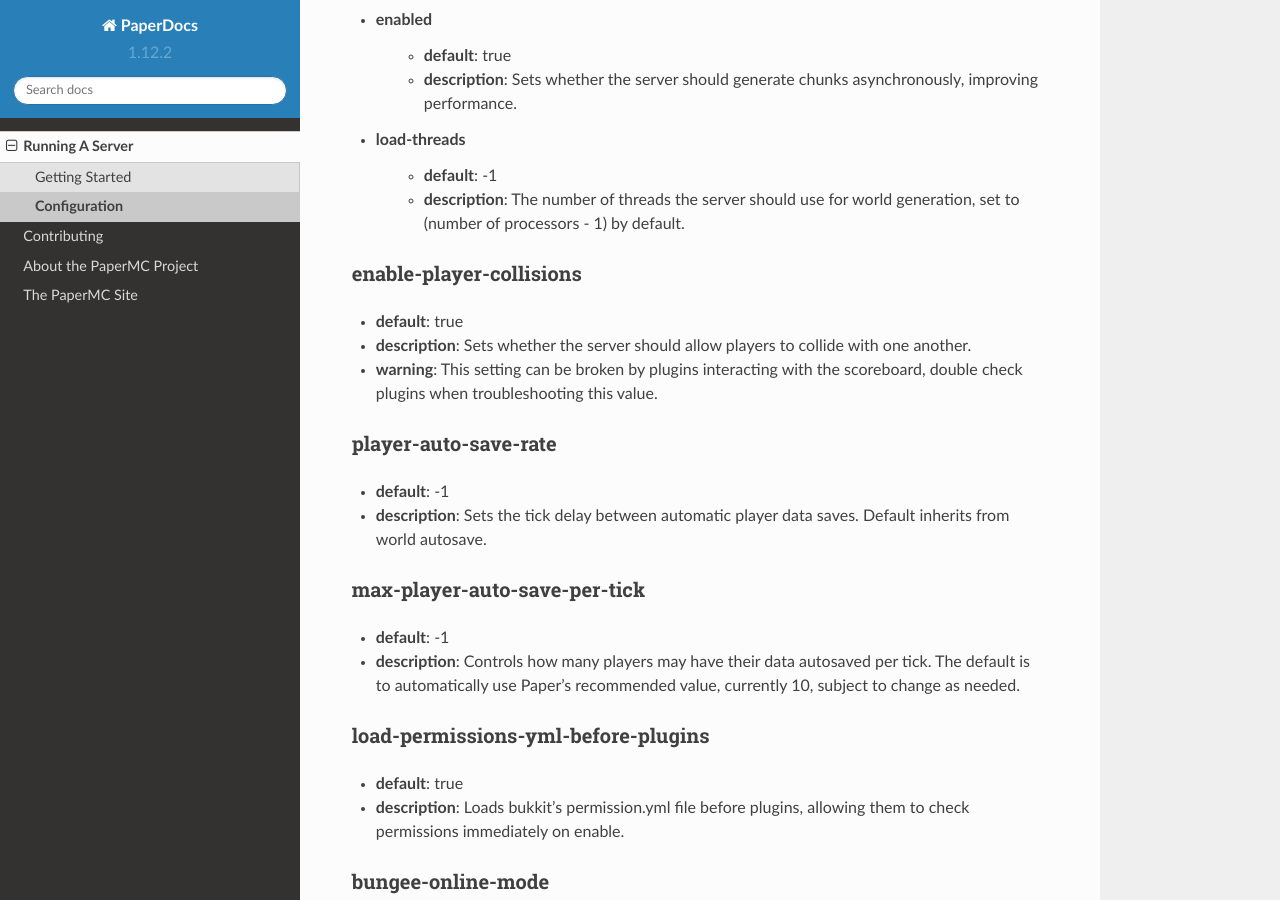
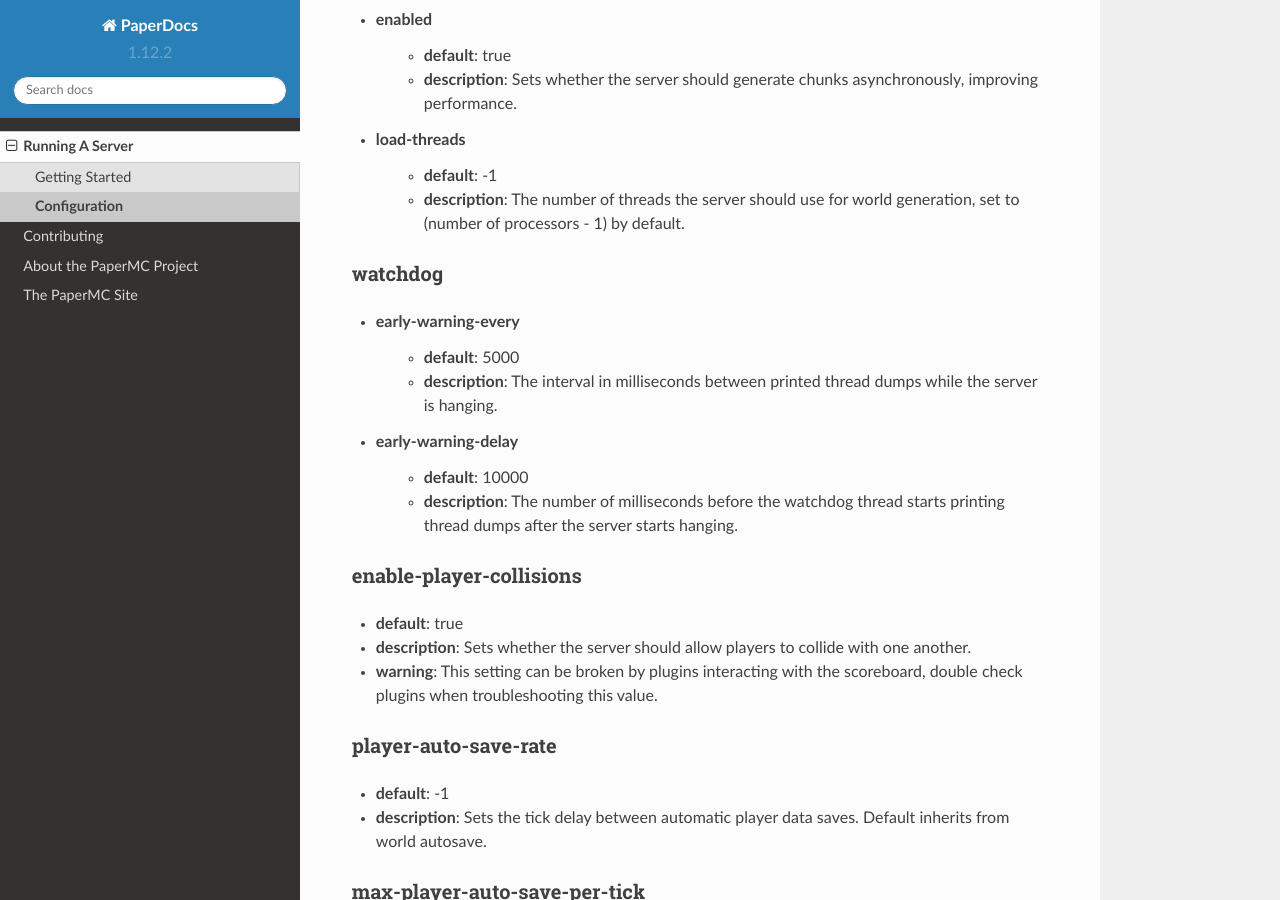
Before and after one commit to PaperMC/PaperDocs, a Sphinx documentation site: the page built from source/server/configuration.rst, in a window 1280 px wide and 900 px high, scrolled down 1750 px. Built offline with Sphinx 7.4.7 and the Read the Docs theme 2.0.0, drawn with Linux system fonts in a browser that asks for light colours.

Commit message:
Add watchdog configuration documentation
https://github.com/PaperMC/Paper/commit/dc428860cf1ef8df4df5b53b97ea61f551f50b11

```diff
--- a/source/server/configuration.rst
+++ b/source/server/configuration.rst
@@ -84,6 +84,18 @@
     - **default**: -1
     - **description**: The number of threads the server should use for world
       generation, set to (number of processors - 1) by default.
+
+watchdog
+~~~~~~~~
+* early-warning-every
+    - **default**: 5000
+    - **description**: The interval in milliseconds between printed thread
+      dumps while the server is hanging.
+
+* early-warning-delay
+    - **default**: 10000
+    - **description**: The number of milliseconds before the watchdog thread
+      starts printing thread dumps after the server starts hanging.
 
 enable-player-collisions
 ~~~~~~~~~~~~~~~~~~~~~~~~
```
